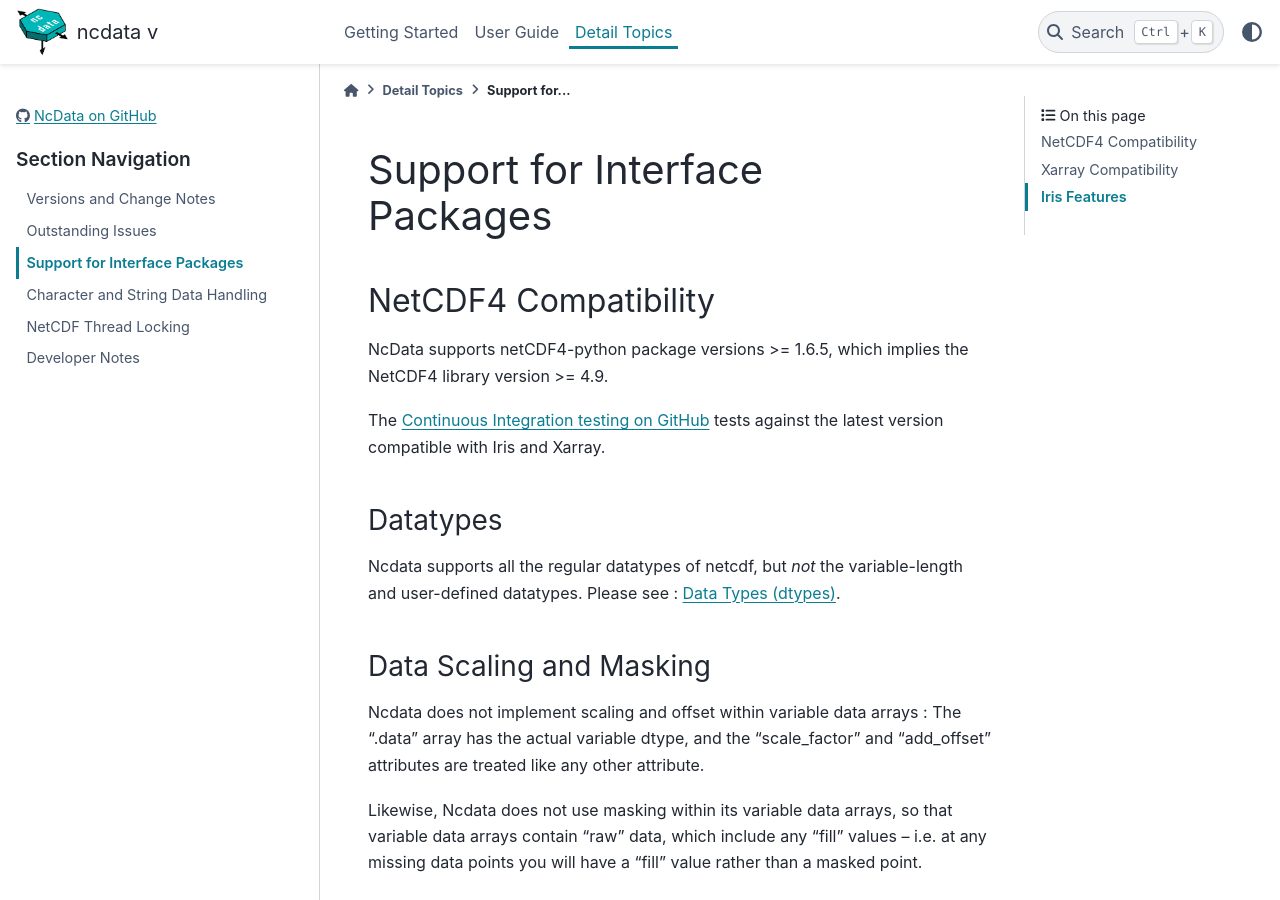
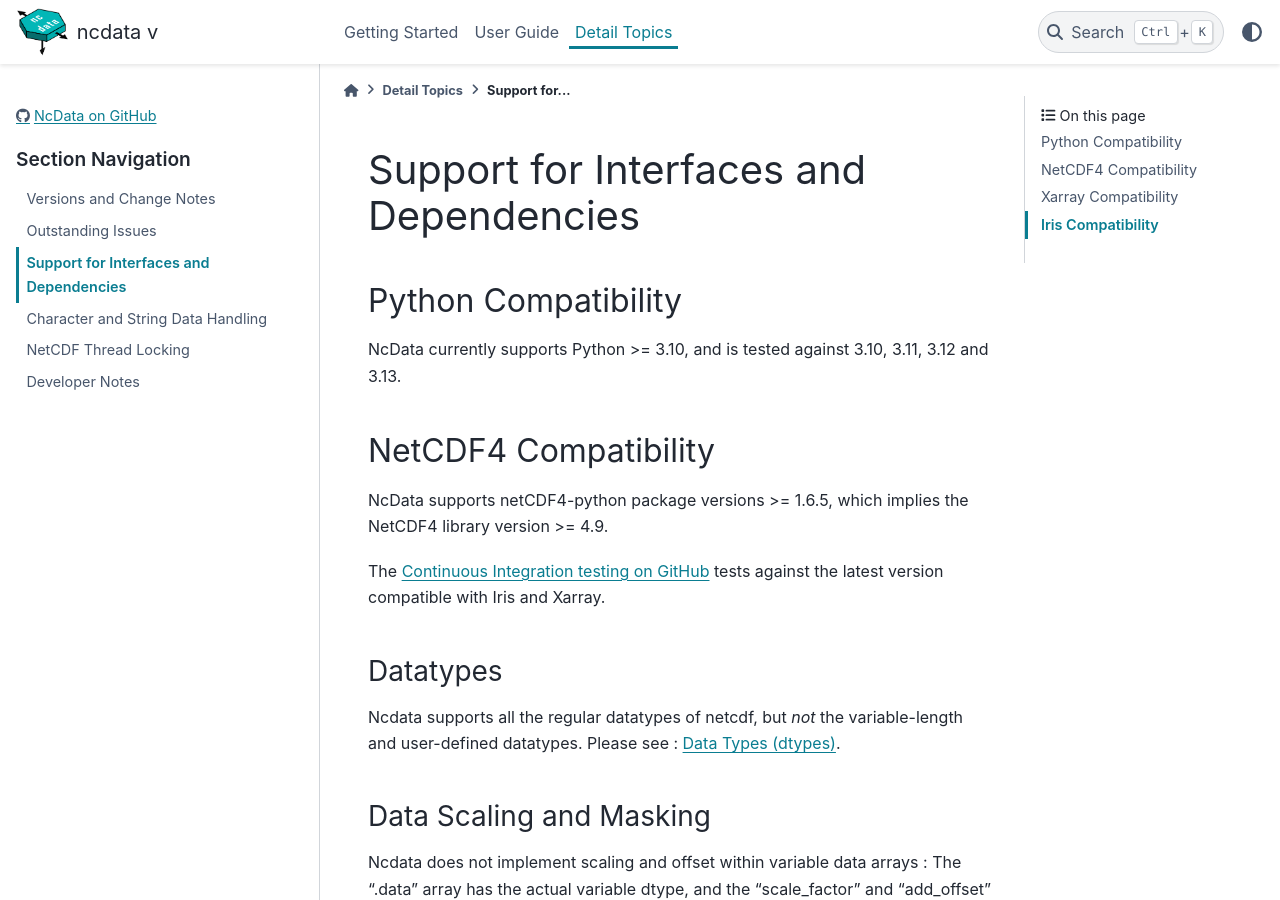
Before and after one commit to pp-mo/ncdata, a Sphinx documentation site: the page built from docs/details/interface_support.rst, in a window 1280 px wide and 900 px high. Built offline with Sphinx 7.4.7 and the PyData theme 0.15.4, drawn with Linux system fonts in a browser that asks for light colours; pages that are not in the unit, such as notebooks, are missing from menus; the version number could not be read and is left out; some of the changed text lies outside the part shown.

Commit message:
Update Python version requirements, and document. (#187)
* Update Python version requirements, and document.

* Test with Iris release, in place of latest-main.

* Fiddle with tests matrix.

* More cautious availablility checking for zarr remote access test.

* Revise statement of Iris test version.

* Skip zarr3 files if zarr<3 in env.

* Check xarray conversion does not copy, in a way which supports older versions of xarray.

* [pre-commit.ci] auto fixes from pre-commit.com hooks

for more information, see https://pre-commit.ci

---------

Co-authored-by: pre-commit-ci[bot] <66853113+pre-commit-ci[bot]@users.noreply.github.com>

```diff
--- a/docs/details/interface_support.rst
+++ b/docs/details/interface_support.rst
@@ -1,7 +1,11 @@
 .. _interface_support:
 
-Support for Interface Packages
-==============================
+Support for Interfaces and Dependencies
+=======================================
+
+Python Compatibility
+--------------------
+NcData currently supports Python >= 3.10, and is tested against 3.10, 3.11, 3.12 and 3.13.
 
 NetCDF4 Compatibility
 ---------------------
@@ -94,10 +98,10 @@ masked data to NaNs.
     See : `issue#66 <https://github.com/pp-mo/ncdata/issues/66>`_
 
 
-Iris Features
--------------
+Iris Compatibility
+------------------
 The `Continuous Integration testing on GitHub`_ tests against the
-latest-current "main" branch of Iris.
+latest release of Iris.
 
 Ncdata is compatible with iris >= v3.7.0
 see : `support added in v3.7.0 <https://scitools-iris.readthedocs.io/en/stable/whatsnew/3.7.html#internal>`_
--- a/pyproject.toml
+++ b/pyproject.toml
@@ -14,7 +14,7 @@ authors = [
     {name = "Patrick Peglar", email = "patrick.peglar@metoffice.gov.uk"},
 ]
 description = "Abstract NetCDF data objects, providing fast data transfer between analysis packages."
-requires-python = ">=3.7, <3.14"
+requires-python = ">=3.10"
 keywords = [
     "cf-metadata",
     "data-analysis",
@@ -33,9 +33,6 @@ classifiers = [
     "Operating System :: Unix",
     "Programming Language :: Python",
     "Programming Language :: Python :: 3 :: Only",
-    "Programming Language :: Python :: 3.7",
-    "Programming Language :: Python :: 3.8",
-    "Programming Language :: Python :: 3.9",
     "Programming Language :: Python :: 3.10",
     "Programming Language :: Python :: 3.11",
     "Programming Language :: Python :: 3.12",
```
Also changed, not shown: 3 other files.
